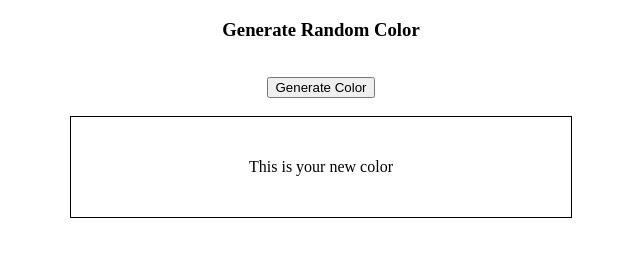
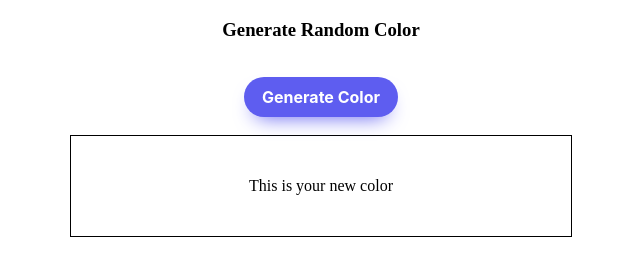
Before and after one commit to kartikkk-07/Generate-Random-Color, a plain HTML site: page index.html in a window 1280 px wide. Shown: the whole page, without its empty margins (319-959 px from the left). Drawn offline with Linux system fonts and the light colour scheme.

Commit message:
Update styles.css

```diff
--- a/styles.css
+++ b/styles.css
@@ -1,6 +1,7 @@
 body {
     text-align: center;
 }
+
 div {
     height: 100px;
     width: 500px;
@@ -8,3 +9,25 @@ div {
     margin: auto;
     align-content: center;
 }
+
+button {
+  background: #5E5DF0;
+  border-radius: 999px;
+  box-shadow: #5E5DF0 0 10px 20px -10px;
+  box-sizing: border-box;
+  color: #FFFFFF;
+  cursor: pointer;
+  font-family: Inter,Helvetica,"Apple Color Emoji","Segoe UI Emoji",NotoColorEmoji,"Noto Color Emoji","Segoe UI Symbol","Android Emoji",EmojiSymbols,-apple-system,system-ui,"Segoe UI",Roboto,"Helvetica Neue","Noto Sans",sans-serif;
+  font-size: 16px;
+  font-weight: 700;
+  line-height: 24px;
+  opacity: 1;
+  outline: 0 solid transparent;
+  padding: 8px 18px;
+  user-select: none;
+  -webkit-user-select: none;
+  touch-action: manipulation;
+  width: fit-content;
+  word-break: break-word;
+  border: 0;
+}
```
